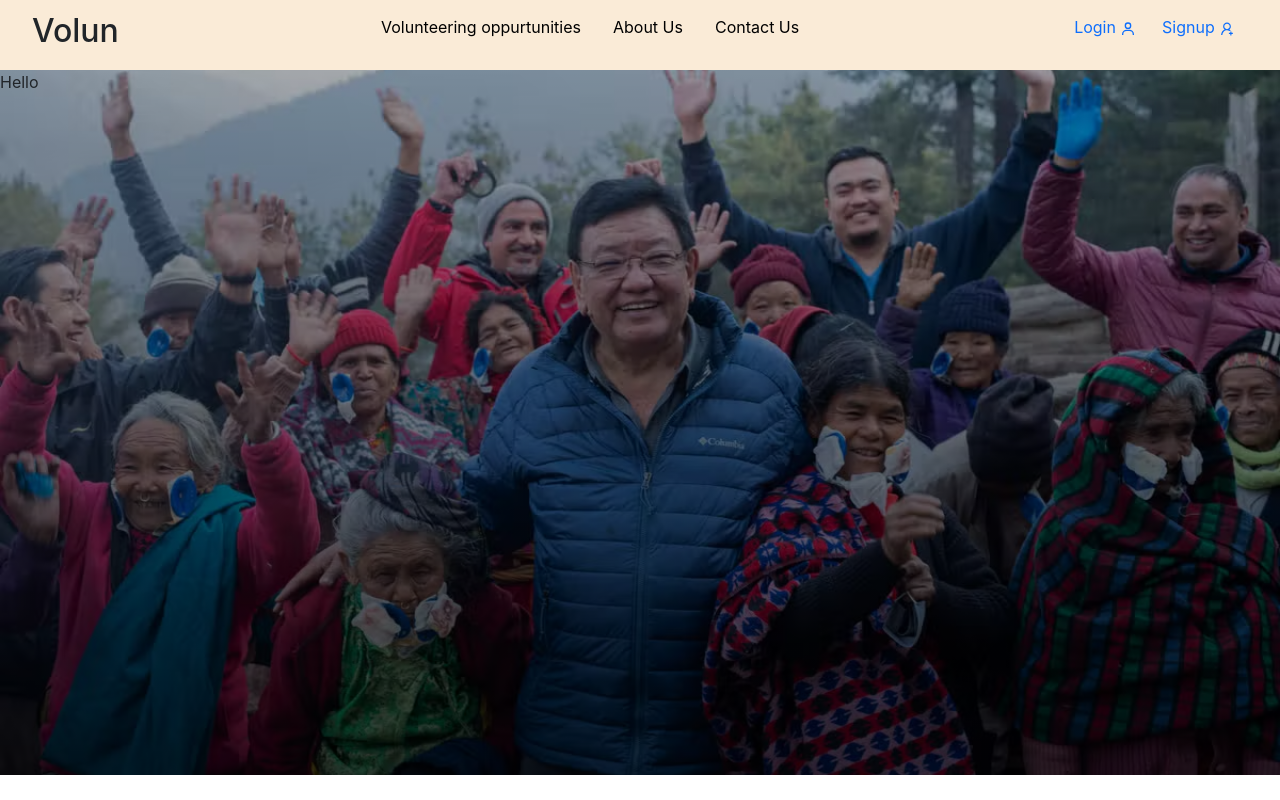
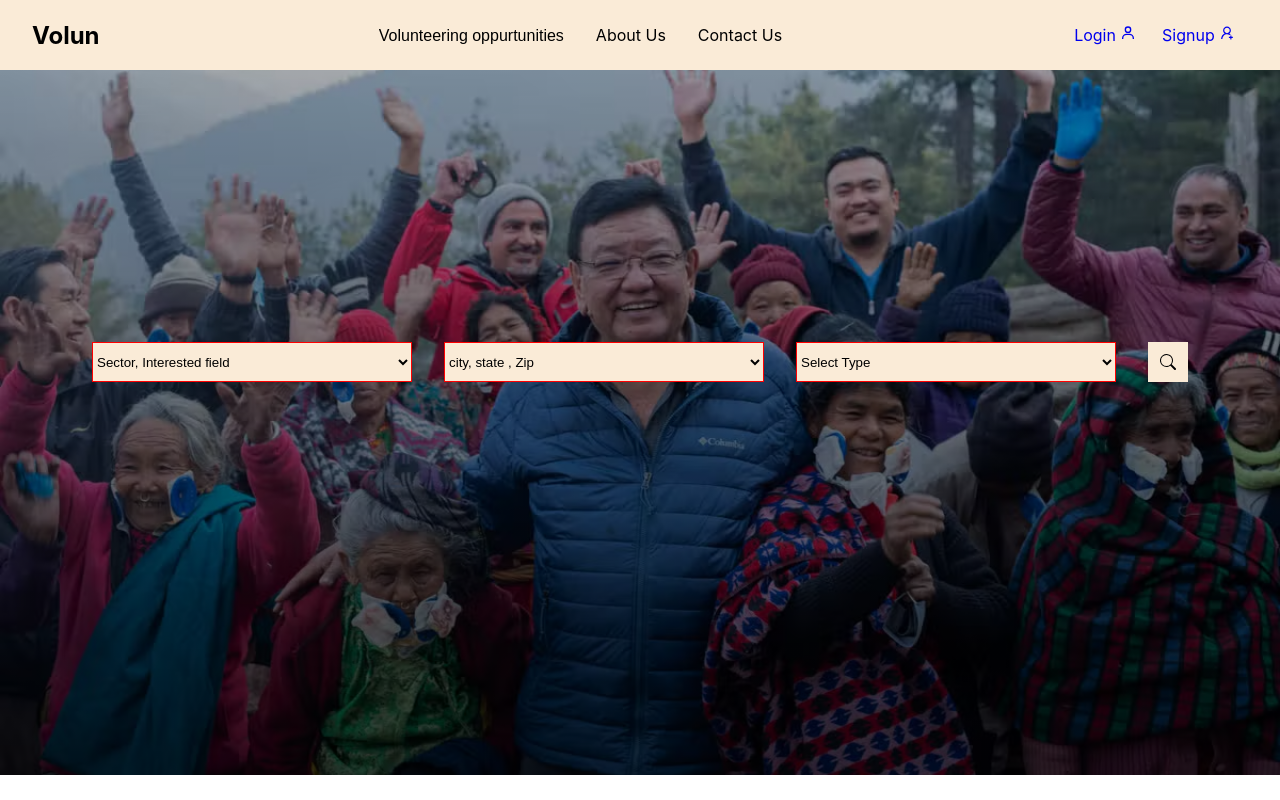
Before and after one commit to anysa-kharel/Volunteer-Management-System, a React (Create React App) app: page / in a window 1280 px wide. Built offline with nearby package versions, Linux system fonts and the light colour scheme.

Commit message:
Add select bar

```diff
--- a/package.json
+++ b/package.json
@@ -12,7 +12,7 @@
     "react-dom": "^18.2.0",
     "react-icons": "^4.7.1",
     "react-router-dom": "^6.8.1",
-    "react-scripts": "5.0.1",
+    "react-scripts": "^5.0.1",
     "web-vitals": "^2.1.4"
   },
   "scripts": {
--- a/public/index.html
+++ b/public/index.html
@@ -15,12 +15,6 @@
       user's mobile device or desktop. See https://developers.google.com/web/fundamentals/web-app-manifest/
     -->
     <link rel="manifest" href="%PUBLIC_URL%/manifest.json" />
-    <link
-  rel="stylesheet"
-  href="https://cdn.jsdelivr.net/npm/bootstrap@5.2.3/dist/css/bootstrap.min.css"
-  integrity="sha384-rbsA2VBKQhggwzxH7pPCaAqO46MgnOM80zW1RWuH61DGLwZJEdK2Kadq2F9CUG65"
-  crossorigin="anonymous"
-/>
     <!--
       Notice the use of %PUBLIC_URL% in the tags above.
       It will be replaced with the URL of the `public` folder during the build.
--- a/src/components/Nav.js
+++ /dev/null
@@ -1,40 +0,0 @@
-import Container from 'react-bootstrap/Container';
-import Nav from 'react-bootstrap/Nav';
-import Navbar from 'react-bootstrap/Navbar';
-import NavDropdown from 'react-bootstrap/NavDropdown';
-
-function CollapsibleExample() {
-  return (
-    <Navbar collapseOnSelect expand="lg" bg="dark" variant="dark">
-      <Container>
-        <Navbar.Brand href="#home">React-Bootstrap</Navbar.Brand>
-        <Navbar.Toggle aria-controls="responsive-navbar-nav" />
-        <Navbar.Collapse id="responsive-navbar-nav">
-          <Nav className="me-auto">
-            <Nav.Link href="#features">Features</Nav.Link>
-            <Nav.Link href="#pricing">Pricing</Nav.Link>
-            <NavDropdown title="Dropdown" id="collasible-nav-dropdown">
-              <NavDropdown.Item href="#action/3.1">Action</NavDropdown.Item>
-              <NavDropdown.Item href="#action/3.2">
-                Another action
-              </NavDropdown.Item>
-              <NavDropdown.Item href="#action/3.3">Something</NavDropdown.Item>
-              <NavDropdown.Divider />
-              <NavDropdown.Item href="#action/3.4">
-                Separated link
-              </NavDropdown.Item>
-            </NavDropdown>
-          </Nav>
-          <Nav>
-            <Nav.Link href="#deets">More deets</Nav.Link>
-            <Nav.Link eventKey={2} href="#memes">
-              Dank memes
-            </Nav.Link>
-          </Nav>
-        </Navbar.Collapse>
-      </Container>
-    </Navbar>
-  );
-}
-
-export default CollapsibleExample;
--- a/src/components/Navbar.js
+++ b/src/components/Navbar.js
@@ -20,9 +20,9 @@ const Navbar = () => {
                                 <div className="dropdown">
                                     <button className="dropbtn no_underline hover_item">Volunteering oppurtunities<i className=""></i></button>
                                     <div className="dropdown-content">
-                                        <a href="#">Link 1</a>
-                                        <a href="#">Link 2</a>
-                                        <a href="#">Link 3</a>
+                                        <a href="#">Paid</a>
+                                        <a href="#">Unpaid</a>
+
                                     </div>
                                 </div>
                             </Link>
--- /dev/null
+++ b/src/components/Select.css
@@ -0,0 +1,6 @@
+.box{
+    border: 1px, solid, red;
+    height: 2.5rem;
+    width:20rem;
+    background-color: antiquewhite;
+}
--- /dev/null
+++ b/src/components/Select1.js
@@ -0,0 +1,15 @@
+import Form from 'react-bootstrap/Form';
+import './Select.css'
+function Select1() {
+  return (
+    <Form.Select aria-label="Default select example" className='box'>
+      <option>Sector, Interested field</option>
+      <option value="1">Environment</option>
+      <option value="2">Business</option>
+      <option value="3">Public health</option>
+      <option value="4">Engineering</option>
+    </Form.Select>
+  );
+}
+
+export default Select1;
--- /dev/null
+++ b/src/components/Select2.js
@@ -0,0 +1,15 @@
+import Form from 'react-bootstrap/Form';
+import './Select.css'
+function Select2() {
+  return (
+    <Form.Select aria-label="Default select example" className='box'>
+      <option>city, state , Zip</option>
+      <option value="1">Kathmandu</option>
+      <option value="2">Pokhara</option>
+      <option value="3">Baglung</option>
+      <option value="4">Butwal</option>
+    </Form.Select>
+  );
+}
+
+export default Select2;
--- /dev/null
+++ b/src/components/Select3.js
@@ -0,0 +1,14 @@
+import Form from 'react-bootstrap/Form';
+import './Select.css'
+function Select3() {
+  return (
+    <Form.Select aria-label="Default select example" className='box'>
+      <option>Select Type</option>
+      <option value="1">Paid</option>
+      <option value="2">Unpaid</option>
+
+    </Form.Select>
+   );
+}
+
+export default Select3;
--- a/src/pages/About.js
+++ b/src/pages/About.js
@@ -1,10 +1,8 @@
 import React from 'react'
-import CollapsibleExample from '../components/Nav'
 
 const About = () => {
   return (
     <div>
-      <CollapsibleExample/>
       About Page
     </div>
   )
--- a/src/pages/Home.css
+++ b/src/pages/Home.css
@@ -6,5 +6,27 @@
     background-image: no-repeat;
     width: 100%;
     height: 705px;
+    position: fixed;
 
 }
+
+.search-bar {
+    display: flex;
+    justify-content: center;
+    align-items: center;
+    margin-top: 20%;
+
+
+}
+.search-bar div{
+    margin: 1rem;
+}
+.search{
+    display: flex;
+    color: black;
+    background-color: antiquewhite;
+    justify-content: center;
+    align-items: center;
+    width:2.5rem;
+    height:2.5rem;
+}
--- a/src/pages/Home.js
+++ b/src/pages/Home.js
@@ -1,19 +1,24 @@
 import React from 'react'
 import Navbar from '../components/Navbar'
-import './Home.css';
-
+import Select1 from '../components/Select1'
+import Select2 from '../components/Select2'
+import Select3 from '../components/Select3'
+import { BsSearch } from 'react-icons/bs';
+import './Home.css'
 const Home = () => {
   return (
-    <>
+    <div>
       <Navbar/>
+      <div className='image'>
+        <div className='search-bar'>
+          <div><Select1/></div>
+          <div><Select2/></div>
+          <div><Select3/></div>
+          <div className='search'><BsSearch/></div>
+        </div>
 
-      <div className='image'>
-         Hello
       </div>
-
-
-
-     </>
+    </div>
   )
 }
 
```
